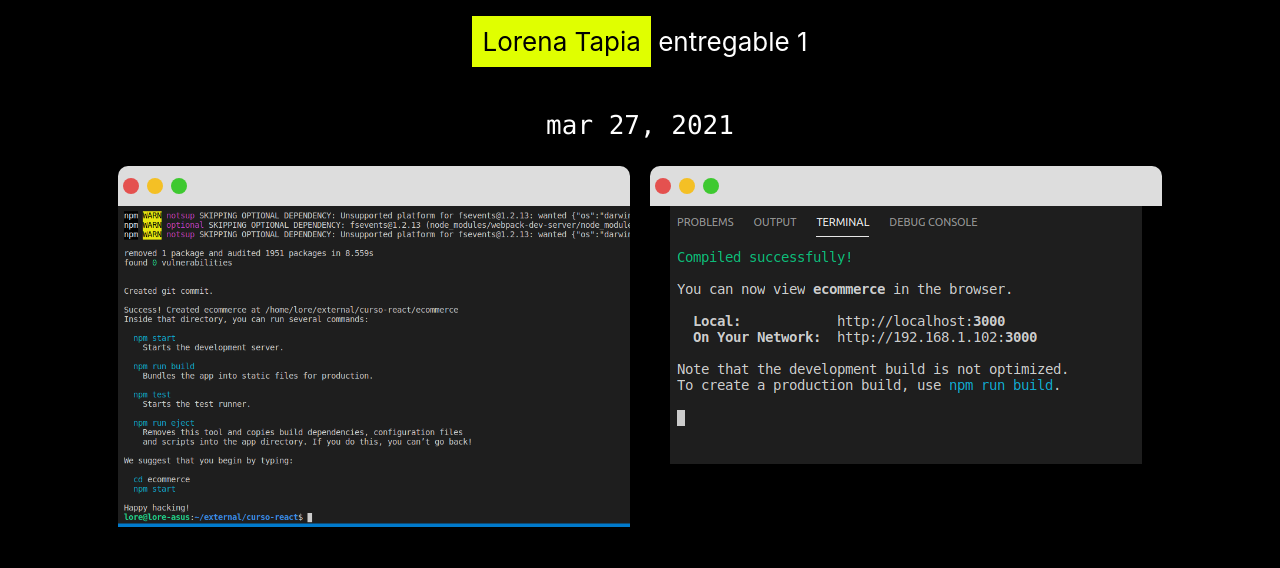
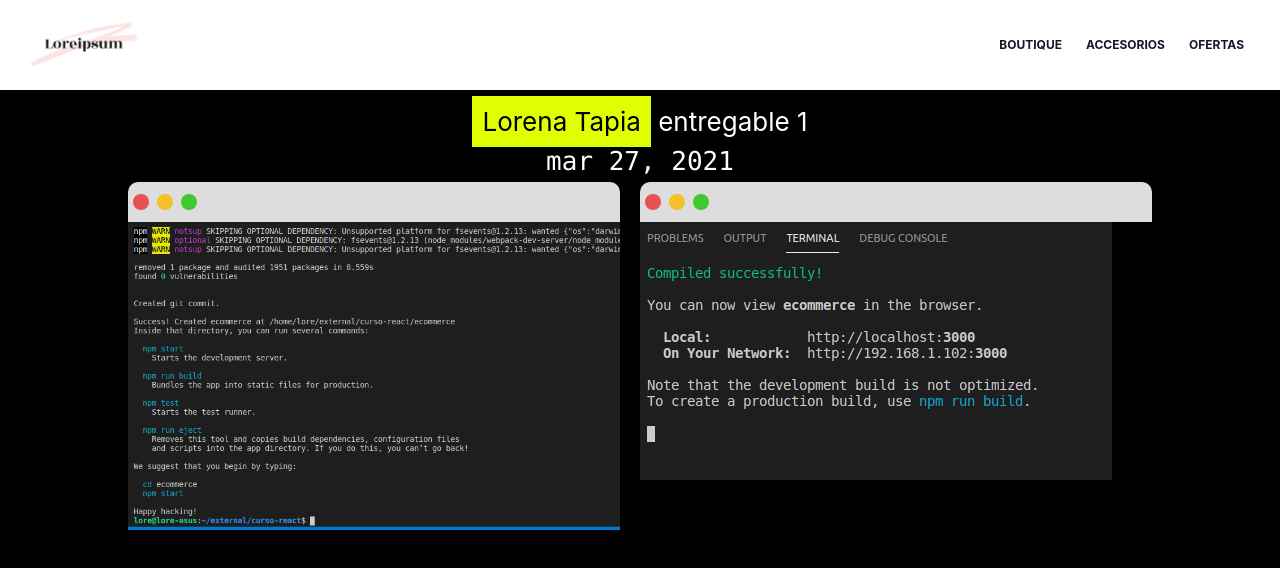
Before and after one commit to Loretapiap/loreipsum, a React (Create React App) app: page / in a window 1280 px wide. Shown: the top 568 px of the page. Built offline with nearby package versions, Linux system fonts and the light colour scheme.

Commit message:
Add navbar

```diff
--- a/public/index.html
+++ b/public/index.html
@@ -15,6 +15,8 @@
       user's mobile device or desktop. See https://developers.google.com/web/fundamentals/web-app-manifest/
     -->
     <link rel="manifest" href="%PUBLIC_URL%/manifest.json" />
+    <link rel="stylesheet" href="https://cdnjs.cloudflare.com/ajax/libs/font-awesome/5.15.3/css/all.min.css" integrity="sha512-iBBXm8fW90+nuLcSKlbmrPcLa0OT92xO1BIsZ+ywDWZCvqsWgccV3gFoRBv0z+8dLJgyAHIhR35VZc2oM/gI1w==" crossorigin="anonymous" />
+    <link href="https://unpkg.com/tailwindcss@^2/dist/tailwind.min.css" rel="stylesheet">
     <!--
       Notice the use of %PUBLIC_URL% in the tags above.
       It will be replaced with the URL of the `public` folder during the build.
--- a/src/App.js
+++ b/src/App.js
@@ -1,37 +1,39 @@
 import happyhacking from "./assets/happy-hacking.png";
 import success from "./assets/success.png";
+import Navbar from "./components/navbar";
 import "./App.css";
 
 function App() {
   return (
     <div className="App">
+      <Navbar/>
       <header className="App-header">
         {/* <img src={logo} className="App-logo" alt="logo" /> */}
         <p>
-          <span class="highlight">Lorena Tapia</span> entregable 1
+          <span className="highlight">Lorena Tapia</span> entregable 1
         </p>
         <p>
           <code>mar 27, 2021</code>
         </p>
       </header>
-      <body class="flex">
-        <div class="base-50">
-          <div class="window">
-            <div class="icons">
+      <body className="flex">
+        <div className="base-50">
+          <div className="window">
+            <div className="icons">
               <span></span>
             </div>
           </div>
-          <div class="content">
+          <div className="content">
             <img src={happyhacking} className="screen-1" alt="logo" />
           </div>
         </div>
-        <div class="base-50">
-          <div class="window">
-            <div class="icons">
+        <div className="base-50">
+          <div className="window">
+            <div className="icons">
               <span></span>
             </div>
           </div>
-          <div class="content">
+          <div className="content">
             <img src={success} className="screen-1" alt="logo" />
           </div>
         </div>
--- /dev/null
+++ b/src/assets/navcss.css
@@ -0,0 +1,6 @@
+.logo {
+    max-height: 50px;
+}
+.items-center {
+    align-items: center!important;
+}
--- /dev/null
+++ b/src/components/navbar.js
@@ -0,0 +1,64 @@
+import React from "react";
+import Brand from "../assets/logo.png";
+import "../assets/navcss.css";
+
+export default function Navbar({ fixed }) {
+  const [navbarOpen, setNavbarOpen] = React.useState(false);
+  return (
+    <>
+      <nav className="relative flex flex-wrap items-center justify-between px-2 py-3 bg-white text-gray-900 mb-3">
+        <div className="container px-4 mx-auto flex flex-wrap items-center justify-between">
+          <div className="w-full relative flex justify-between lg:w-auto lg:static lg:block lg:justify-start">
+            <a
+              className="text-sm font-bold leading-relaxed inline-block mr-4 py-2 whitespace-nowrap uppercase "
+              href="#pablo"
+            >
+                <img src={Brand} className="logo" alt="logo loreipsum" />
+            </a>
+            <button
+              className="cursor-pointer text-xl leading-none px-3 py-1 border border-solid border-transparent rounded bg-transparent block lg:hidden outline-none focus:outline-none"
+              type="button"
+              onClick={() => setNavbarOpen(!navbarOpen)}
+            >
+              <i className="fas fa-bars"></i>
+            </button>
+          </div>
+          <div
+            className={
+              "lg:flex flex-grow items-center" +
+              (navbarOpen ? " flex" : " hidden")
+            }
+            id="example-navbar-danger"
+          >
+            <ul className="flex flex-col lg:flex-row list-none lg:ml-auto">
+              <li className="nav-item">
+                <a
+                  className="px-3 py-2 flex items-center text-xs uppercase font-bold leading-snug hover:opacity-75"
+                  href="#pablo"
+                >
+                  Boutique
+                </a>
+              </li>
+              <li className="nav-item">
+                <a
+                  className="px-3 py-2 flex items-center text-xs uppercase font-bold leading-snug hover:opacity-75"
+                  href="#pablo"
+                >
+                  Accesorios
+                </a>
+              </li>
+              <li className="nav-item">
+                <a
+                  className="px-3 py-2 flex items-center text-xs uppercase font-bold leading-snug hover:opacity-75"
+                  href="#pablo"
+                >
+                 Ofertas
+                </a>
+              </li>
+            </ul>
+          </div>
+        </div>
+      </nav>
+    </>
+  );
+}
```
Also changed, not shown: src/assets/logo.png (added).
